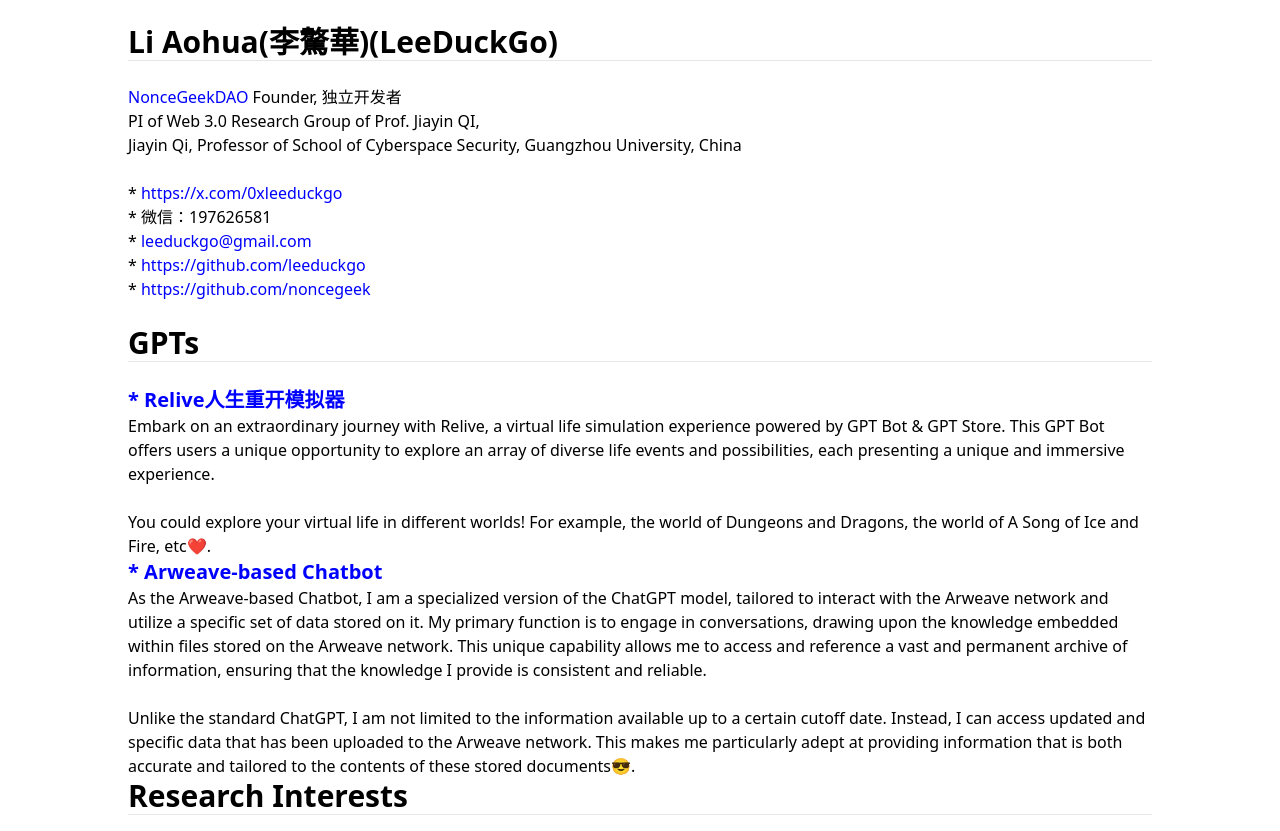
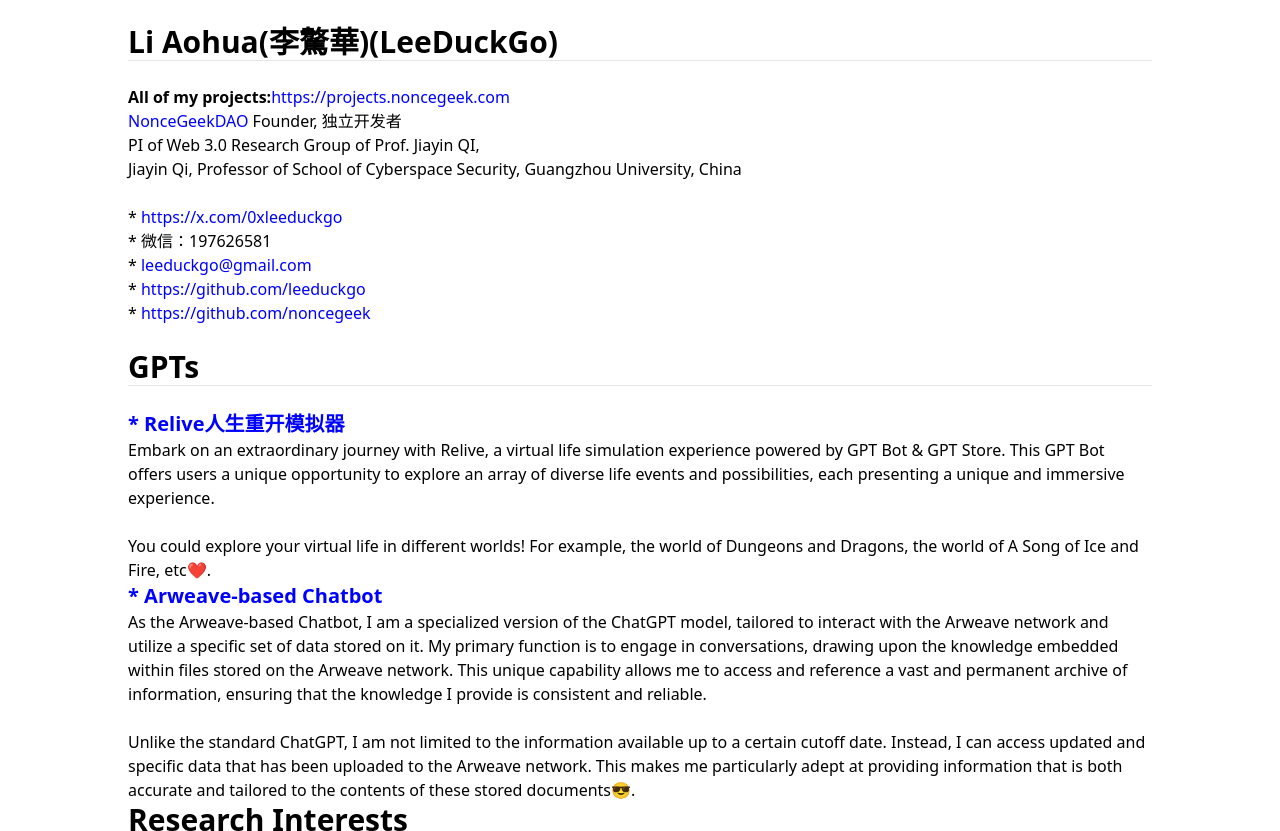
Before and after one commit to leeduckgo/academic-homepage, a plain HTML site: page index.html in a window 1280 px wide. Shown: the top 831 px of the page. Drawn offline with nearby package versions, Linux system fonts and the light colour scheme; a script that the page names is missing.

Commit message:
Update index.html

```diff
--- a/index.html
+++ b/index.html
@@ -87,6 +87,7 @@
             Li Aohua(李驁華)(LeeDuckGo)
         </h1>
         <hr><br>
+        <p><b>All of my projects:</b><a href="https://projects.noncegeek.com" class="hover:underline" target="_blank" style="color:blue">https://projects.noncegeek.com</a></p>
         <p><a href="https://github.com/noncegeek" class="hover:underline" target="_blank" style="color:blue">NonceGeekDAO</a> Founder, 独立开发者</p>
         <p>PI of Web 3.0 Research Group of Prof. Jiayin QI, </p>
         <p>Jiayin Qi, Professor of School of Cyberspace Security, Guangzhou University, China</p>
```
